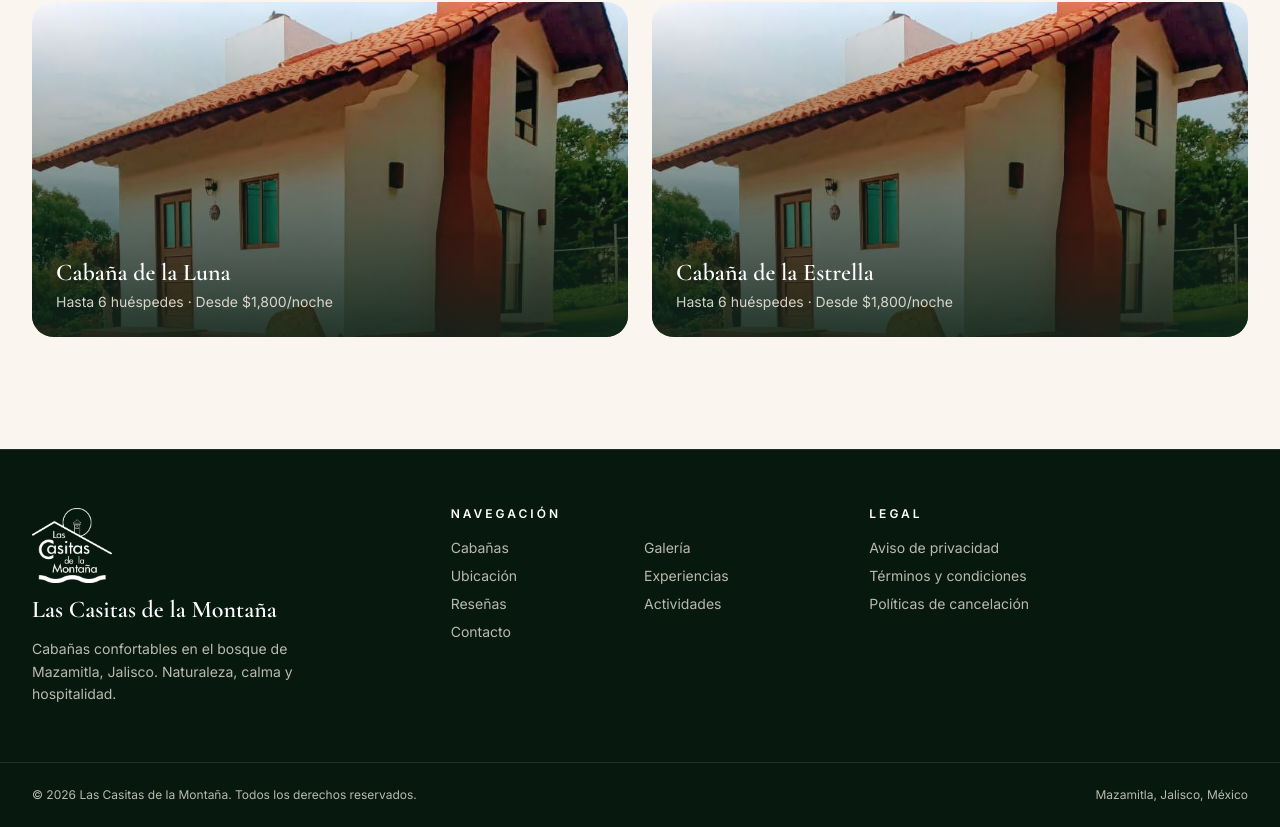
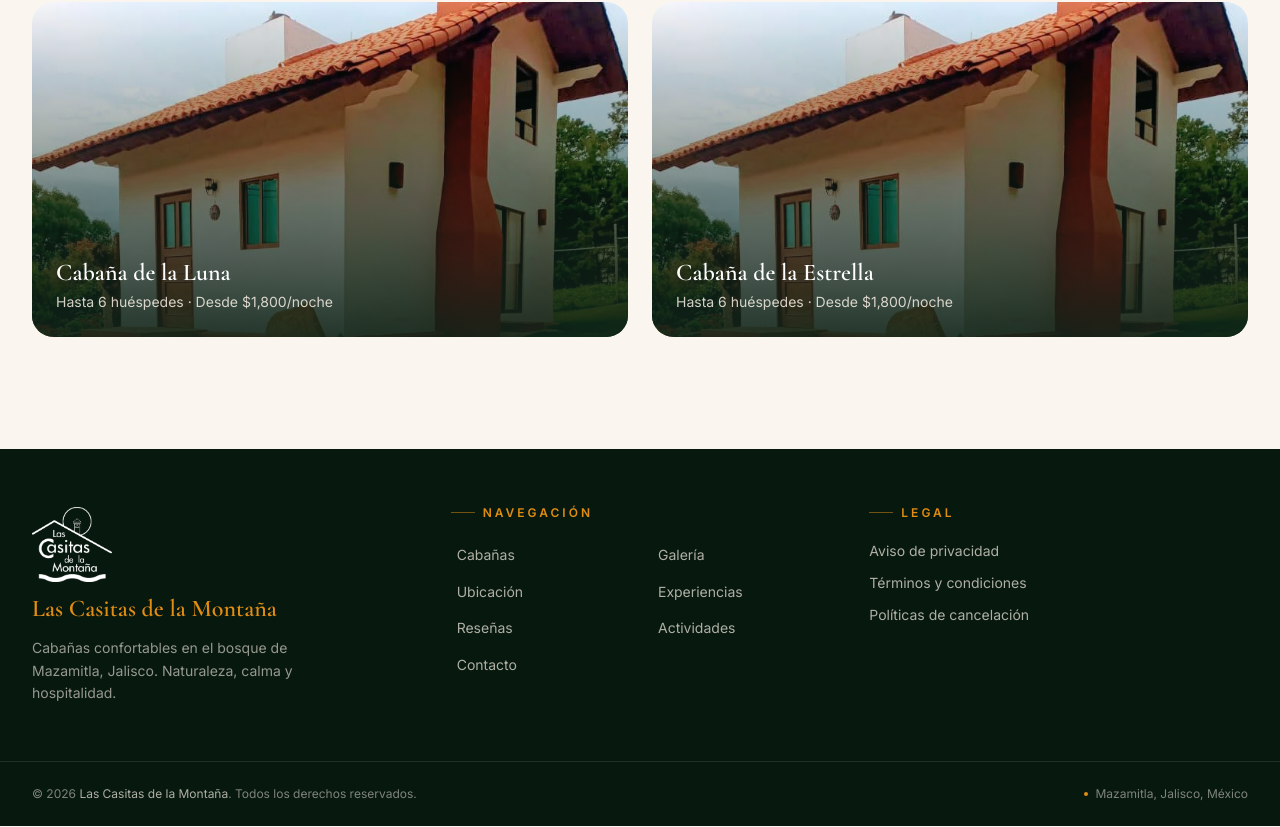
Before and after one commit to richtrueque/las-casitas-de-la-montana-landing, a Next.js app: page /cabanas/bosque-neblina in a window 1280 px wide. Shown: the part 3036-3863 px from the top of the page. Built offline with nearby package versions, Linux system fonts and the light colour scheme.

Commit message:
imagenes las 3 cabañas

```diff
--- a/components/site/footer.tsx
+++ b/components/site/footer.tsx
@@ -5,10 +5,13 @@ export function Footer() {
   const year = new Date().getFullYear()
 
   return (
-    <footer className="border-t border-white/10 bg-[oklch(0.19_0.03_160)] text-beige/75">
+    <footer className="bg-[oklch(0.19_0.03_160)] text-beige/70">
+      <div className="h- w-full bg-[#e08d11]" />
+
       <div className="mx-auto grid max-w-7xl gap-10 px-5 py-14 md:grid-cols-3 md:px-8">
         <div>
-          <a href="/" className="flex flex-col items-center gap-3 text-center text-white md:items-start md:text-left">
+          <a href="/" className="flex flex-col items-center gap-3 text-center md:items-start md:text-left">
+            {/* LOGO LIMPIO SIN RECUADRO */}
             <Image
               src="/logo.png"
               alt="Las Casitas de la Montaña"
@@ -16,19 +19,25 @@ export function Footer() {
               height={80}
               className="size-20 object-contain"
             />
-            <span className="font-serif text-2xl font-semibold leading-none">{site.name}</span>
+            <span className="font-serif text-2xl font-semibold leading-none text-[#e08d11]">
+              {site.name}
+            </span>
           </a>
-          <p className="mt-4 max-w-xs text-center text-sm leading-relaxed md:text-left">
+          <p className="mt-4 max-w-xs text-center text-sm leading-relaxed text-beige/60 md:text-left">
             Cabañas confortables en el bosque de Mazamitla, Jalisco. Naturaleza, calma y hospitalidad.
           </p>
         </div>
 
         <nav aria-label="Enlaces del pie de página">
-          <h2 className="text-xs font-semibold uppercase tracking-[0.25em] text-white">Navegación</h2>
-          <ul className="mt-4 grid grid-cols-2 gap-2 text-sm">
+          <h2 className="flex items-center gap-2 text-xs font-semibold uppercase tracking-[0.25em] text-[#e08d11]">
+            <span className="h-px w-6 bg-[#e08d11]/50" />
+            Navegación
+          </h2>
+          <ul className="mt-5 grid grid-cols-2 gap-x-6 gap-y-3 text-sm">
             {navLinks.map((link) => (
               <li key={link.href}>
-                <a href={link.href} className="transition-colors hover:text-white">
+                <a href={link.href} className="group inline-flex items-center gap-1.5 transition-colors hover:text-[#e08d11]">
+                  <span className="h-px w-0 bg-[#e08d11] transition-all group-hover:w-3" />
                   {link.label}
                 </a>
               </li>
@@ -37,19 +46,25 @@ export function Footer() {
         </nav>
 
         <div>
-          <h2 className="text-xs font-semibold uppercase tracking-[0.25em] text-white">Legal</h2>
-          <ul className="mt-4 flex flex-col gap-2 text-sm">
-            <li><a href="#" className="transition-colors hover:text-white">Aviso de privacidad</a></li>
-            <li><a href="#" className="transition-colors hover:text-white">Términos y condiciones</a></li>
-            <li><a href="#" className="transition-colors hover:text-white">Políticas de cancelación</a></li>
+          <h2 className="flex items-center gap-2 text-xs font-semibold uppercase tracking-[0.25em] text-[#e08d11]">
+            <span className="h-px w-6 bg-[#e08d11]/50" />
+            Legal
+          </h2>
+          <ul className="mt-5 flex flex-col gap-3 text-sm">
+            <li><a href="#" className="transition-colors hover:text-[#e08d11]">Aviso de privacidad</a></li>
+            <li><a href="#" className="transition-colors hover:text-[#e08d11]">Términos y condiciones</a></li>
+            <li><a href="#" className="transition-colors hover:text-[#e08d11]">Políticas de cancelación</a></li>
           </ul>
         </div>
       </div>
 
       <div className="border-t border-white/10">
-        <div className="mx-auto flex max-w-7xl flex-col gap-2 px-5 py-6 text-xs sm:flex-row sm:items-center sm:justify-between md:px-8">
-          <p>© {year} {site.name}. Todos los derechos reservados.</p>
-          <p>Mazamitla, Jalisco, México</p>
+        <div className="mx-auto flex max-w-7xl flex-col gap-2 px-5 py-6 text-xs text-beige/50 sm:flex-row sm:items-center sm:justify-between md:px-8">
+          <p>© {year} <span className="text-beige/70">{site.name}</span>. Todos los derechos reservados.</p>
+          <p className="inline-flex items-center gap-2">
+            <span className="size-1 rounded-full bg-[#e08d11]" />
+            Mazamitla, Jalisco, México
+          </p>
         </div>
       </div>
     </footer>
--- a/components/site/pet-friendly.tsx
+++ b/components/site/pet-friendly.tsx
@@ -3,11 +3,8 @@ import { Footprints, Heart, PawPrint, Trees } from 'lucide-react'
 import { Reveal } from './reveal'
 import { SectionHeading } from './section-heading'
 
-/* ============================================================
-   4. TURISMO PET-FRIENDLY
-   ============================================================ */
 const perks = [
-   {
+  {
     icon: Heart,
     title: 'Bienvenida para toda la familia',
     text: 'un refugio entre los pinos donde tus mascotas son un miembro más y disfrutan de la libertad de la naturaleza.',
@@ -27,8 +24,6 @@ const perks = [
     title: 'Costo extra $200.00 por mascota por noche.',
     text: 'Se aceptan perros de hasta 15 kg. Por higiene y mantenimiento, no se permite que las mascotas suban a las camas o sillones.Tu mascota puede explorar libremente el jardín, siempre bajo la supervisión de un adulto.Es responsabilidad del dueño recoger las heces de su mascota y depositarlas en los botes exteriores. Por respeto a otros huéspedes y a la fauna local, mantén a tu perro con correa fuera de la cabaña. Agradecemos limpiar las patas de tu mascota antes de entrar a la cabaña, especialmente si llovió.',
   },
-
-
 ]
 
 export function PetFriendly() {
@@ -43,7 +38,9 @@ export function PetFriendly() {
         aria-hidden="true"
       />
       <div className="relative mx-auto grid max-w-7xl items-center gap-14 px-5 md:px-8 lg:grid-cols-2 lg:gap-20">
-        <Reveal className="order-2 lg:order-1">
+
+        {/* FOTO DESKTOP - solo se ve en lg */}
+        <Reveal className="hidden lg:order-1 lg:block">
           <div className="relative">
             <div className="relative aspect-[4/5] overflow-hidden rounded-2xl">
               <Image
@@ -60,7 +57,6 @@ export function PetFriendly() {
               </span>
               <p className="text-sm leading-tight">
                 <span className="block font-serif text-xl font-semibold">100% Pet-Friendly</span>
-
               </p>
             </div>
           </div>
@@ -76,6 +72,29 @@ export function PetFriendly() {
               title="Aquí tu mascota también está de vacaciones"
               description="Sabemos que tu perro es parte de la familia. Por eso nuestras cabañas y areas verdes están pensados para que todos disfruten su estancia con nosotros."
             />
+          </Reveal>
+
+          {/* FOTO MÓVIL - aparece ANTES de Bienvenida solo en cel */}
+          <Reveal className="mt-10 lg:hidden">
+            <div className="relative">
+              <div className="relative aspect-[4/5] overflow-hidden rounded-2xl">
+                <Image
+                  src="/images/pet-friendly.png"
+                  alt="Perro feliz caminando por un sendero del bosque de pinos"
+                  fill
+                  sizes="100vw"
+                  className="object-cover"
+                />
+              </div>
+              <div className="absolute -bottom-6 right-6 flex items-center gap-3 rounded-xl bg-beige px-5 py-4 text-pine-deep shadow-xl sm:right-10">
+                <span className="flex size-11 items-center justify-center rounded-full bg-wood text-white">
+                  <PawPrint className="size-5" aria-hidden="true" />
+                </span>
+                <p className="text-sm leading-tight">
+                  <span className="block font-serif text-xl font-semibold">100% Pet-Friendly</span>
+                </p>
+              </div>
+            </div>
           </Reveal>
 
           <ul className="mt-10 flex flex-col gap-6">
--- a/lib/cabins.ts
+++ b/lib/cabins.ts
@@ -98,12 +98,15 @@ export const cabins: Cabin[] = [
       { label: 'Temporada alta y puentes', detail: 'Mínimo 2 noches', price: '$4,400' },
     ],
     gallery: [
-      { src: '/images/pino-exterior.png', alt: 'Exterior de la Cabaña El Pino Alto al atardecer' },
-      { src: '/images/cabana-pino-alto.png', alt: 'Sala con chimenea de piedra y ventanal' },
-      { src: '/images/pino-cocina.png', alt: 'Cocina y comedor rústico de madera' },
-      { src: '/images/pino-recamara.png', alt: 'Recámara principal con muros de troncos' },
+      { src: '/images/renta-cabanas-mazamitla-del sol2.webp', alt: 'Flores al exterior de la Cabaña del Sol pinos' },
+      { src: '/images/renta-cabanas-mazamitla-cocina.webp', alt: 'Cocina completa equipada' },
+      { src: '/images/renta-cabanas-mazamitla-interior-sol.webp', alt: 'Sala con chimenea' },
+      { src: '/images/renta-cabanas-mazamitla-fuego.webp', alt: 'Fuego dentro de la chimenea' },
+      { src: '/images/renta-cabanas-mazamitla-chimenea.webp', alt: 'Chimenea' },
+      { src: '/images/renta-cabanas-mazamitla-t.v.webp', alt: 'Televison inteligente' },
+      { src: '/images/renta-cabanas-mazamitla-alta_vista-laetral.webp', alt: 'Vista alta desde la cabaña' },
+      { src: '/images/renta-cabanas-mazamitla-camas.webp', alt: 'Recámara con vista al bosque con neblina' },
     ],
-
   },
   {
     slug: 'rustica-del-sol',
@@ -130,10 +133,14 @@ export const cabins: Cabin[] = [
       { label: 'Temporada alta y puentes', detail: 'Mínimo 2 noches', price: '$4,200' },
     ],
     gallery: [
-      { src: '/images/cabana-rustica-sol.png', alt: 'Exterior de la Cabaña Rústica del Sol' },
-      { src: '/images/sol-sala.png', alt: 'Sala de doble altura con escalera de madera' },
-      { src: '/images/sol-terraza.png', alt: 'Balcón con hamaca y vista al valle' },
-      { src: '/images/sol-fogata.png', alt: 'Fogatero exterior en el área verde al anochecer' },
+      { src: '/images/renta-cabanas-mazamitla-del sol2.webp', alt: 'Flores al exterior de la Cabaña del Sol pinos' },
+      { src: '/images/renta-cabanas-mazamitla-cocina.webp', alt: 'Cocina completa equipada' },
+      { src: '/images/renta-cabanas-mazamitla-interior-sol.webp', alt: 'Sala con chimenea' },
+      { src: '/images/renta-cabanas-mazamitla-fuego.webp', alt: 'Fuego dentro de la chimenea' },
+      { src: '/images/renta-cabanas-mazamitla-chimenea.webp', alt: 'Chimenea' },
+      { src: '/images/renta-cabanas-mazamitla-t.v.webp', alt: 'Televison inteligente' },
+      { src: '/images/renta-cabanas-mazamitla-alta_vista-laetral.webp', alt: 'Vista alta desde la cabaña' },
+      { src: '/images/renta-cabanas-mazamitla-camas.webp', alt: 'Recámara con vista al bosque con neblina' },
     ],
     featured: true,
   },
```
